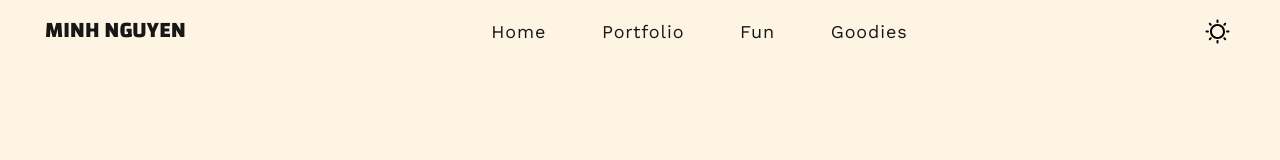
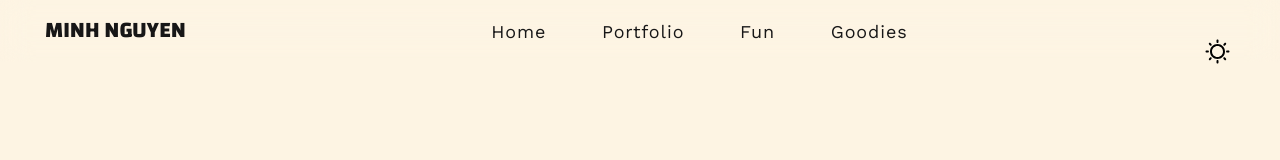
Before and after one commit to minhnguyen14797/minh-nguyen-blog, a Next.js app: page / in a window 1280 px wide. Shown: the top 160 px of the page. Built offline with nearby package versions, Linux system fonts and the light colour scheme.

Commit message:
style theme icons + animation / sticky top navbar

```diff
--- a/components/BaseLayout.js
+++ b/components/BaseLayout.js
@@ -1,14 +1,18 @@
+import { useEffect } from 'react'
 import Footer from './Footer'
 import Navbar from './Navbar'
+
 
 export default function BaseLayout({children}) {
 
   const baseDMS = 'dark:bg-darkBG dark:text-light transition duration-200 ease-in-out'
   const baseFlexStyles = `flex flex-col bg-beige text-dark h-100 ${baseDMS}`
 
+
+
   return (
     <div className={baseFlexStyles}>
-        <header className="">
+        <header className="sticky top-0 backdrop-blur-[15px]">
           <Navbar />
         </header>
 
--- a/components/Navbar.js
+++ b/components/Navbar.js
@@ -56,7 +56,7 @@ const Burger = ({open, setOpen}) => {
 
 const NavBurger = ({children}) => {
     return (
-        <ul className={`flex flex-col items-start px-10 md:hidden
+        <ul className={`flex flex-col items-start px-10 md:hidden pb-3
                         lg:hidden sm:block ${fadeStyles.burgerFadeIn}`}>
             {children}
         </ul>
--- a/providers/ThemeProvider.js
+++ b/providers/ThemeProvider.js
@@ -1,6 +1,7 @@
 import useToggleTheme, { toggleTheme } from "../utils/useToggleTheme"
 import React, { useContext } from "react"
 import Image from "next/image"
+import styles from '../styles/FadeInAnimation.module.css'
 
 const ThemeContext = React.createContext()
 
@@ -16,7 +17,7 @@ export function ThemeProvider({children}) {
 
 
     const hoverStyles = 'hover:bg-warning/50 hover:dark:bg-light/25'
-    const transitionStyles = 'transition duration-200 ease-in-out'
+    const transitionStyles = `transition duration-200 ease-in-out ${styles.iconFadeUp}`
     const baseStyles = `rounded-full w-[35px] h-[35px] hidden justify-center items-center ${transitionStyles} ${hoverStyles}`
     const display = theme == 'light' ?
         <Image
--- a/styles/FadeInAnimation.module.css
+++ b/styles/FadeInAnimation.module.css
@@ -72,3 +72,16 @@
 .burgerXHover:hover span {
     scale: 1.1
 }
+
+.iconFadeUp span {
+    animation: fadeUp 300ms cubic-bezier(0,.73,.35,1.4);
+}
+
+@keyframes fadeUp {
+    0% {
+        transform: translateY(20px);
+    }
+    100% {
+        transform: translateY(0px);
+    }
+}
--- a/styles/globals.css
+++ b/styles/globals.css
@@ -91,7 +91,7 @@
   }
 
   .burger-icon-1-a {
-    transform: rotate(45deg)
+    transform: rotate(45deg);
   }
 
   .burger-icon-2-a {
```
